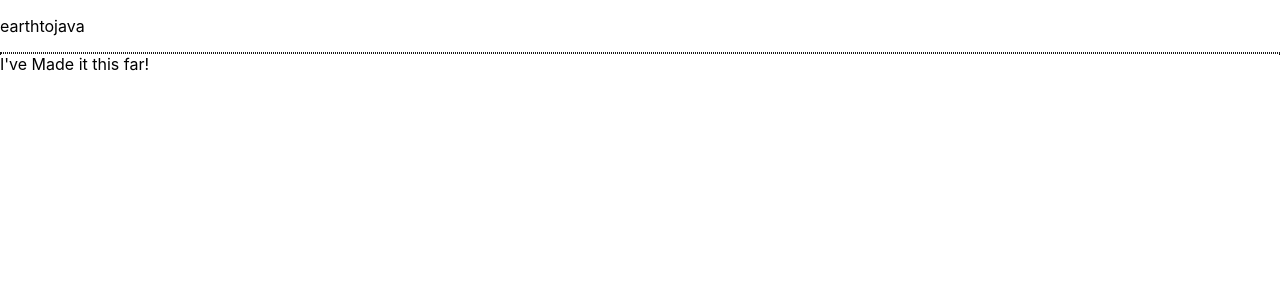
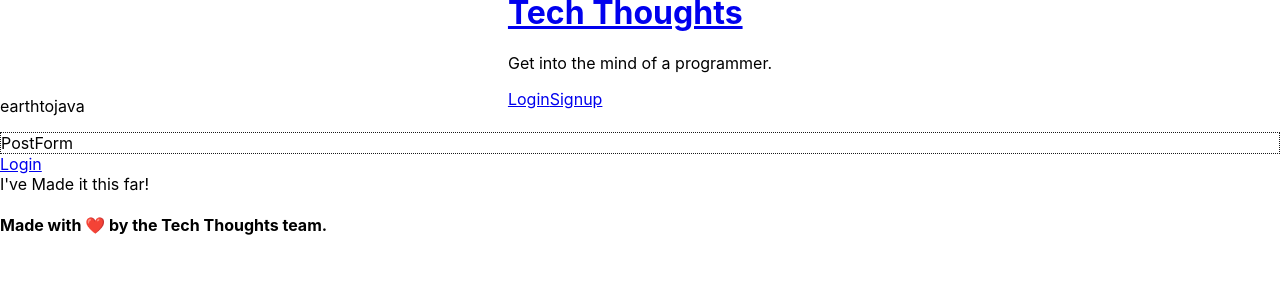
Before and after one commit to KStaySLC/Prove-It, a React (Create React App) app in the folder client/: page / in a window 1280 px wide. Shown: the top 300 px of the page. Built offline with nearby package versions, Linux system fonts and the light colour scheme.

Commit message:
more pieces added to app

```diff
--- a/client/src/App.js
+++ b/client/src/App.js
@@ -54,7 +54,7 @@ function App() {
     <ApolloProvider client={client}>
       <Router>
         <div className="flex-column justify-flex-start min-100-vh">
-          {/* <Header /> */}
+          <Header />
             <div className="container">
               {/* {loading ? <p>Loading...</p> : <p>{data}</p>} */}
               <p>earthtojava</p>
@@ -69,7 +69,7 @@ function App() {
                   />
                 </Routes>
             </div>
-          {/* <Footer /> */}
+          <Footer />
         </div>
       </Router>
     </ApolloProvider>
--- a/client/src/pages/Home.js
+++ b/client/src/pages/Home.js
@@ -1,4 +1,5 @@
 import React from 'react';
+import { Link } from 'react-router-dom';
 // import { useQuery } from '@apollo/client';
 
 // import Feed from '../components/Feed';
@@ -19,9 +20,12 @@ const Home = () => {
           className="col-12 col-md-10 mb-3 p-3"
           style={{ border: '1px dotted #1a1a1a' }}
         >
-          {/* <PostForm /> */}
+          <PostForm />
         </div>
         <div className="col-12 col-md-8 mb-3">
+        <Link to={{ pathname: `/login` }}>
+                Login
+                  </Link>
           {/* {loading ? ( */}
             <div>I've Made it this far!</div>
         {/* //   ) : (
```
Also changed, not shown: client/src/pages/Addpost.jsx (renamed from client/src/pages/Addpost.js).
